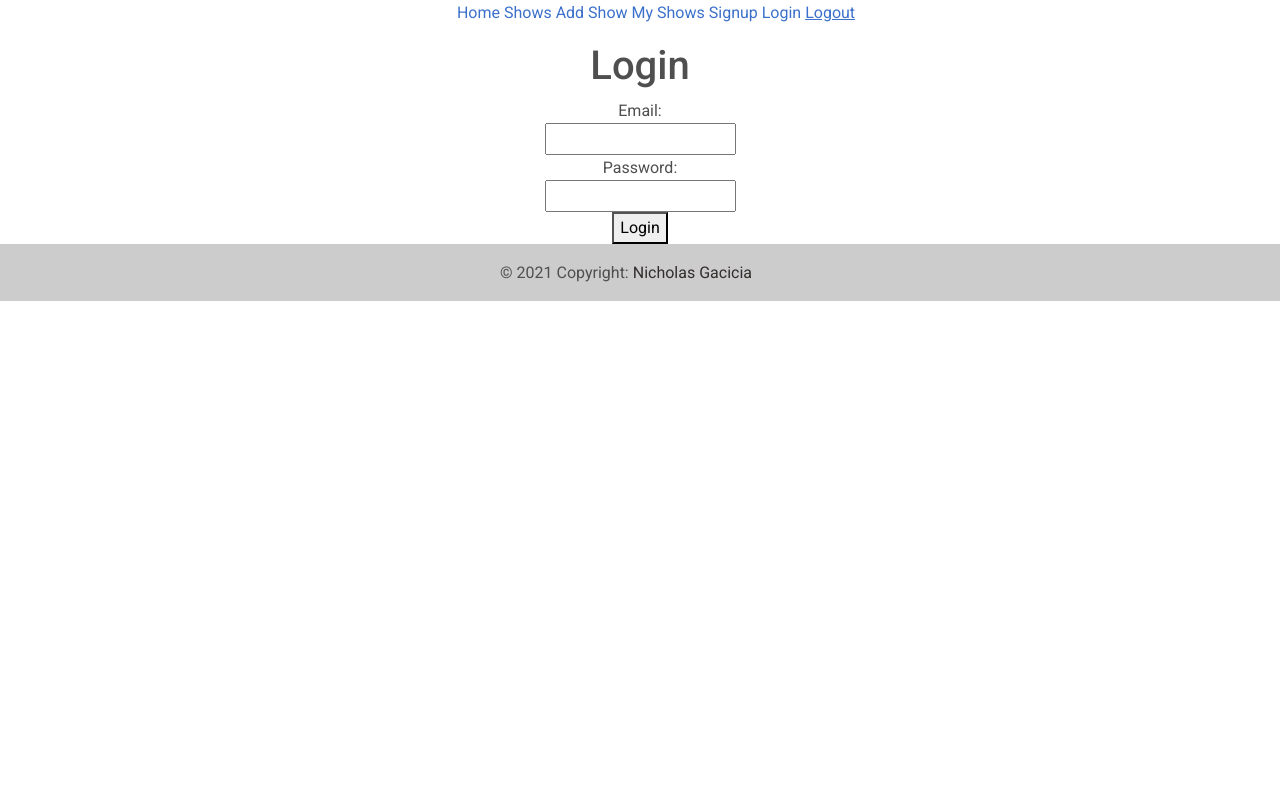
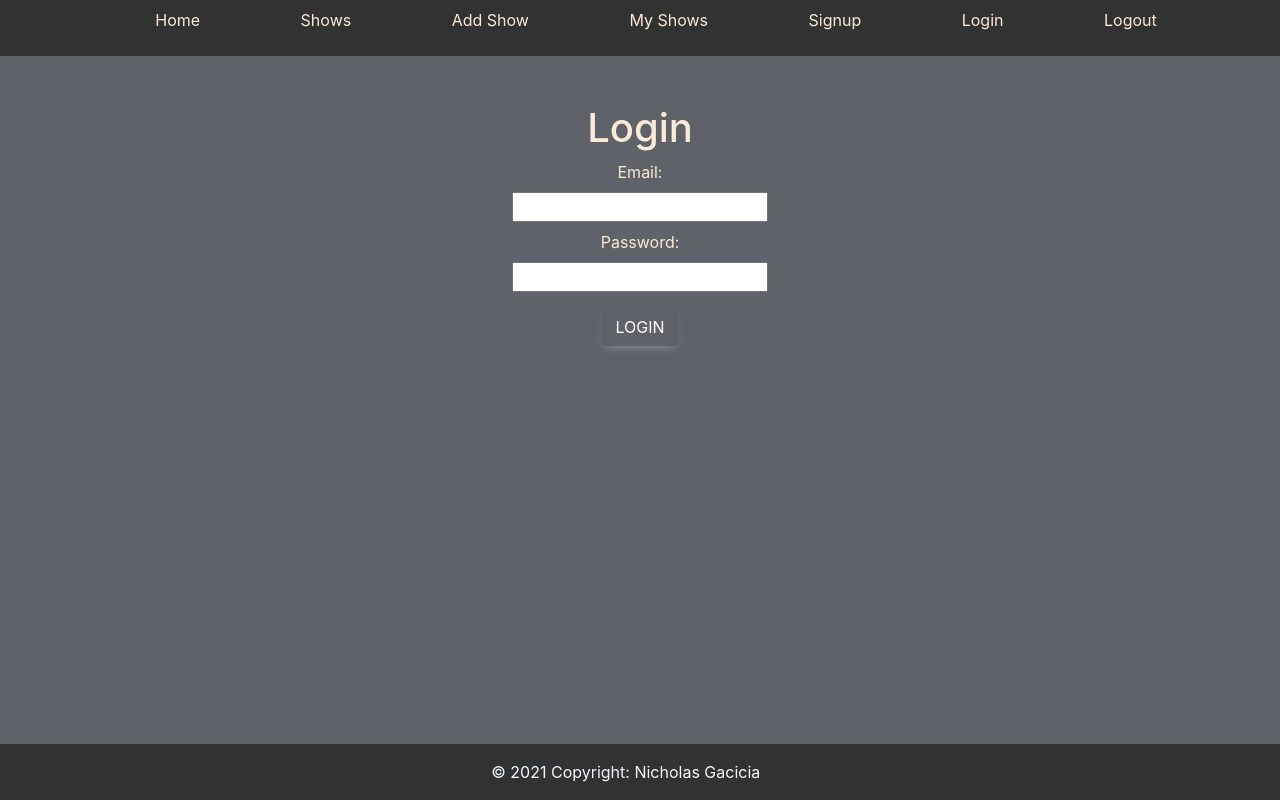
Before and after one commit to nicholasgacicia/IWATS-App, a React (Create React App) app: page /login in a window 1280 px wide. Built offline with nearby package versions, Linux system fonts and the light colour scheme; grey boxes are pictures that could not be loaded.

Commit message:
Add Bootstrap and Material UI styles

```diff
--- a/src/App.css
+++ b/src/App.css
@@ -1,3 +1,31 @@
+/* @import-normalize; */
+
 .App {
   text-align: center;
+  min-height: 100vh;
+  background-color: #5f6369;
+  color: antiquewhite;
 }
+
+nav {
+  background-color: #323232;
+  color: #f0f8ff !important;
+  margin-top: 1em;
+}
+
+footer {
+  background-color: #323232;
+  color: aliceblue;
+}
+
+ul {
+  list-style-type: none;
+}
+
+Link {
+  color: antiquewhite;
+}
+
+a {
+  color: antiquewhite;
+}
--- a/src/App.js
+++ b/src/App.js
@@ -1,14 +1,15 @@
+import React from 'react';
 import { useState } from 'react';
 import { Link } from 'react-router-dom';
 import Routes from './config/Routes';
-import MDBFooter from './components/universal/Footer';
+import Footer from './components/universal/Footer';
 
+import 'bootstrap/dist/css/bootstrap.min.css';
 import './App.css';
 
 
 const styles = {
   logoutButton: {
-    textDecoration: 'underline',
     cursor: 'pointer',
   }
 };
@@ -26,15 +27,15 @@ function App() {
 
   return (
     <div className="App">
-      <nav>
+      <nav className="navbar-nav text-center text-white p-2 m-auto">
         <ul>
-          <Link to='/'>Home</Link>{'  '}
-          <Link to='/shows'>Shows</Link>{'  '}
-          <Link to='/addshow'>Add Show</Link>{'  '}
-          <Link to='/myshows'>My Shows</Link>{'  '}
-          <Link to='/signup'>Signup</Link>{'  '}
-          <Link to='/login'>Login</Link>{'  '}
-          <Link to='/login'><span style={styles.logoutButton} onClick={handleLogout}>Logout</span></Link>
+          <Link className="mx-lg-5" to='/'>Home</Link>{'  '}
+          <Link className="mx-lg-5" to='/shows'>Shows</Link>{'  '}
+          <Link className="mx-lg-5" to='/addshow'>Add Show</Link>{'  '}
+          <Link className="mx-lg-5" to='/myshows'>My Shows</Link>{'  '}
+          <Link className="mx-lg-5" to='/signup'>Signup</Link>{'  '}
+          <Link className="mx-lg-5" to='/login'>Login</Link>{'  '}
+          <Link className="mx-lg-5" to='/login'><span style={styles.logoutButton} onClick={handleLogout}>Logout</span></Link>
         </ul>
       </nav>
 
@@ -42,7 +43,7 @@ function App() {
         <Routes token={token} setToken={setToken} />
       </div>
 
-      <MDBFooter />
+      <Footer className="footer" />
 
     </div>
   );
--- /dev/null
+++ b/src/components/Shows/ShowAccordian.js
@@ -0,0 +1,69 @@
+import React from 'react';
+import { Link } from 'react-router-dom';
+import Accordion from '@material-ui/core/Accordion';
+import AccordionSummary from '@material-ui/core/AccordionSummary';
+import AccordionDetails from '@material-ui/core/AccordionDetails';
+import Typography from '@material-ui/core/Typography';
+import ExpandMoreIcon from '@material-ui/icons/ExpandMore';
+
+const ShowAccordian = (props) => {
+  const token = {
+    token: localStorage.getItem('token')
+  };
+
+  function handleAttendShow() {
+    fetch(`http://localhost:4000/api/users/${props.show._id}`, {
+      method: 'PUT',
+      headers: {
+        'Content-Type': 'application/json',
+      },
+      body: JSON.stringify(token),
+    })
+      .then((res) => {
+        // console.log(res);
+        return res.json();
+      })
+      .then((jsonData) => {
+        console.log(jsonData);
+        alert(jsonData.message);
+      })
+      .catch((err) => console.log(err));
+  }
+
+
+
+  // let date = new Date(props.show.showdate).toDateString();
+  return (
+    <div className="container mx-5 justify-content-evenly center">
+      <Accordion className="absolute-center">
+        <div>
+          <AccordionSummary
+            expandIcon={<ExpandMoreIcon />}
+            aria-controls="panel-content"
+            id="panel-header"
+          >
+            <Typography className="d-flex">
+              <div className="d-flex float-right">
+                <button className="btn btn-sm btn-success text-black shadow-2-strong mx-1" onClick={handleAttendShow}>Attended</button>
+
+                <button className="btn btn-sm btn-danger text-black shadow-2-strong mx-1" onClick={() => props.deleteShow(props.show._id)}>Delete</button>
+
+                <Link to={`/editshow/${props.show._id}`}><button className="btn btn-sm btn-info text-black shadow-2-strong mx-1">Update</button></Link>
+              </div>
+
+              <div className="text-center">
+                <h5 className="text-black font-weight-bold shadow-2 mx-2 center">{props.show.showdate.split('T')[0]} - {props.show.artist} - {props.show.venue} - {props.show.location}</h5>
+              </div>
+            </Typography>
+          </AccordionSummary>
+        </div>
+
+        <AccordionDetails className="absolute-center row-cols-1">
+          <Typography className="align-content-lg-start text-black font-font-weight-normal"><div dangerouslySetInnerHTML={{ __html: props.show.shownotes }} /></Typography>
+        </AccordionDetails>
+      </Accordion>
+    </div>
+  );
+}
+
+export default ShowAccordian;
--- a/src/components/Shows/ShowsCard.js
+++ b/src/components/Shows/ShowsCard.js
@@ -25,17 +25,25 @@ const ShowsCard = (props) => {
       .catch((err) => console.log(err));
   }
 
-
   // let date = new Date(props.show.showdate).toDateString();
   return (
-    <>
-      <h4>{props.show.showdate.split('T')[0]} - {props.show.artist} - {props.show.venue} - {props.show.location}</h4>
-      {/* <div dangerouslySetInnerHTML={{ __html: props.show.shownotes }} /> */}
-      <button onClick={() => props.deleteShow(props.show._id)}>Delete</button>{'  '}
-      <Link to={`/editshow/${props.show._id}`}><button>Update</button></Link>{'  '}
-      <button onClick={handleAttendShow}>Attended</button>{'  '}
+    <div className="container-md">
+      <div className="d-flex align-center">
+        <button className="btn btn-sm btn-success text-black-50 shadow-2-strong mx-3" onClick={handleAttendShow}>Attended</button>
+
+        <h6>{props.show.showdate.split('T')[0]} - {props.show.artist} - {props.show.venue} - {props.show.location}</h6>
+      </div>
+
+      <div>
+        <p>{props.show.shownotes}</p>
+        <div className="">
+          <button className="btn btn-sm btn-danger text-black mx-1 shadow-2-strong" onClick={() => props.deleteShow(props.show._id)}>Delete</button>
+
+          <Link to={`/editshow/${props.show._id}`}><button className="btn btn-sm btn-info text-black shadow-2-strong mx-1">Update</button></Link>
+        </div>
+      </div>
       <hr />
-    </>
+    </div>
   );
 };
 
--- a/src/components/Shows/ShowsList.js
+++ b/src/components/Shows/ShowsList.js
@@ -1,11 +1,14 @@
-import ShowsCard from './ShowsCard';
+// import ShowsCard from './ShowsCard';
+import ShowAccordian from './ShowAccordian';
 
 const GamesList = (props) => {
-  // TODO Sort by Date
-
   return props.shows.map((showsObj) => {
     return (
-      <ShowsCard key={showsObj._id} show={showsObj} deleteShow={props.deleteShow} />
+      <ShowAccordian
+        key={showsObj._id}
+        show={showsObj}
+        deleteShow={props.deleteShow}
+      />
     )
   });
 };
--- a/src/components/universal/Footer.js
+++ b/src/components/universal/Footer.js
@@ -1,15 +1,12 @@
 import React from 'react';
-import { MDBFooter } from 'mdb-react-ui-kit';
 
-export default function App() {
+export default function Footer() {
   return (
-    <MDBFooter backgroundColor='light' className='text-center text-lg-left'>
-      <footer className='text-center p-3' style={{ backgroundColor: 'rgba(0, 0, 0, 0.2)' }}>
+      <footer className="footer fixed-bottom text-center p-3">
         &copy; {new Date().getFullYear()} Copyright:{' '}
-        <a className='text-dark' href='https://git.generalassemb.ly/nicholasgacicia/YEMStats-App'>
+        <a className='text-light' href='https://git.generalassemb.ly/nicholasgacicia/YEMStats-App'>
           Nicholas Gacicia <i class="united states flag"></i>
         </a>
       </footer>
-    </MDBFooter>
   );
 }
--- a/src/index.css
+++ b/src/index.css
@@ -7,5 +7,6 @@ body {
 }
 
 code {
-  font-family: source-code-pro, Menlo, Monaco, Consolas, 'Courier New', monospace;
+  font-family: source-code-pro, Menlo, Monaco, Consolas, 'Courier New',
+    monospace;
 }
--- a/src/pages/AddShowPage.js
+++ b/src/pages/AddShowPage.js
@@ -44,6 +44,7 @@ class AddShowPage extends React.Component {
         <h1>Add New/Missing Show</h1>
 
         <form onSubmit={this.handleSubmit}>
+
           <label htmlFor="showdate">Date: </label><br />
           <input
             type="date"
@@ -53,52 +54,57 @@ class AddShowPage extends React.Component {
             onChange={this.handleChange}
           /><br />
 
-          <label htmlFor="artist">Artist: </label><br />
+          <label className="mt-2" htmlFor="artist">Artist: </label><br />
           <input
             type="text"
             id="artist"
             name="artist"
+            placeholder="Ex: Phish"
             value={this.state.artist}
             onChange={this.handleChange}
           /><br />
 
-          <label htmlFor="venue">Venue: </label><br />
+          <label className="mt-2" htmlFor="venue">Venue: </label><br />
           <input
             type="text"
             id="venue"
             name="venue"
+            placeholder="Ex: Madison Square Garden"
             value={this.state.venue}
             onChange={this.handleChange}
           /><br />
 
-          <label htmlFor="location">Location: </label><br />
+          <label className="mt-2" htmlFor="location">Location: </label><br />
           <input
             type="text"
             id="location"
             name="location"
+            placeholder="Ex: New York, NY, USA"
             value={this.state.location}
             onChange={this.handleChange}
           /><br />
 
-          <label htmlFor="tourname">Tour: </label><br />
+          <label className="mt-2" htmlFor="tourname">Tour: </label><br />
           <input
             type="text"
             id="tourname"
             name="tourname"
+            placeholder="Ex: Post-COVID Tour"
             value={this.state.tourname}
             onChange={this.handleChange}
           /><br />
 
-          <label htmlFor="link">Phish.Net URL: </label><br />
+          <label className="mt-2" htmlFor="link">URL: </label><br />
           <input
             type="text"
             id="link"
             name="link"
+            placeholder="Ex: www.example.com"
             value={this.state.link}
             onChange={this.handleChange}
           /><br />
 
-          <label htmlFor="shownotes">Show Notes: </label><br />
+          <label className="mt-2" htmlFor="shownotes">Show Notes: </label><br />
           <textarea
             type="textarea"
             id="shownotes"
@@ -107,7 +113,7 @@ class AddShowPage extends React.Component {
             onChange={this.handleChange}
           /><br />
 
-          <button type="submit">Add Show</button>
+          <button className="btn btn-primary btn-sm mt-2" type="submit">Add Show</button>
         </form>
 
       </div>
--- a/src/pages/HomePage.js
+++ b/src/pages/HomePage.js
@@ -1,7 +1,11 @@
+import HomeImage from '../img/phish-logo-bw.png';
+
 const HomePage = () => {
   return (
     <div>
       <h1>YEMStats HomePage</h1>
+      <picture></picture>
+      <img src={HomeImage} alt="HomeImage" />
     </div>
   );
 };
--- a/src/pages/LoginPage.js
+++ b/src/pages/LoginPage.js
@@ -43,7 +43,7 @@ function LoginPage({ setToken }) {
 
   return (
     <div>
-      <h1>Login</h1>
+      <h1 className="mt-5">Login</h1>
       {error && <h2>{error}</h2>}
 
       <form onSubmit={handleSubmit}>
@@ -58,7 +58,7 @@ function LoginPage({ setToken }) {
           />
         </div>
 
-        <div>
+        <div className="m-2">
           <label htmlFor="password">Password: </label><br />
           <input
             type="password"
@@ -69,7 +69,7 @@ function LoginPage({ setToken }) {
           />
         </div>
 
-        <button type="submit">Login</button>
+        <button type="submit" className="btn btn-close-white m-2">Login</button>
       </form>
     </div>
   );
--- a/src/pages/ShowsPage.js
+++ b/src/pages/ShowsPage.js
@@ -40,10 +40,10 @@ class ShowsPage extends React.Component {
 
   render() {
     return (
-      <div>
+      <>
         <h1>Shows Index</h1>
         <ShowsList shows={this.state.shows} deleteShow={this.handleDeleteShow} />
-      </div>
+      </>
     );
   }
 };
```
Also changed, not shown: package.json (+4 -15 lines), 1 other file (tests, documents, lock files or other folders).
